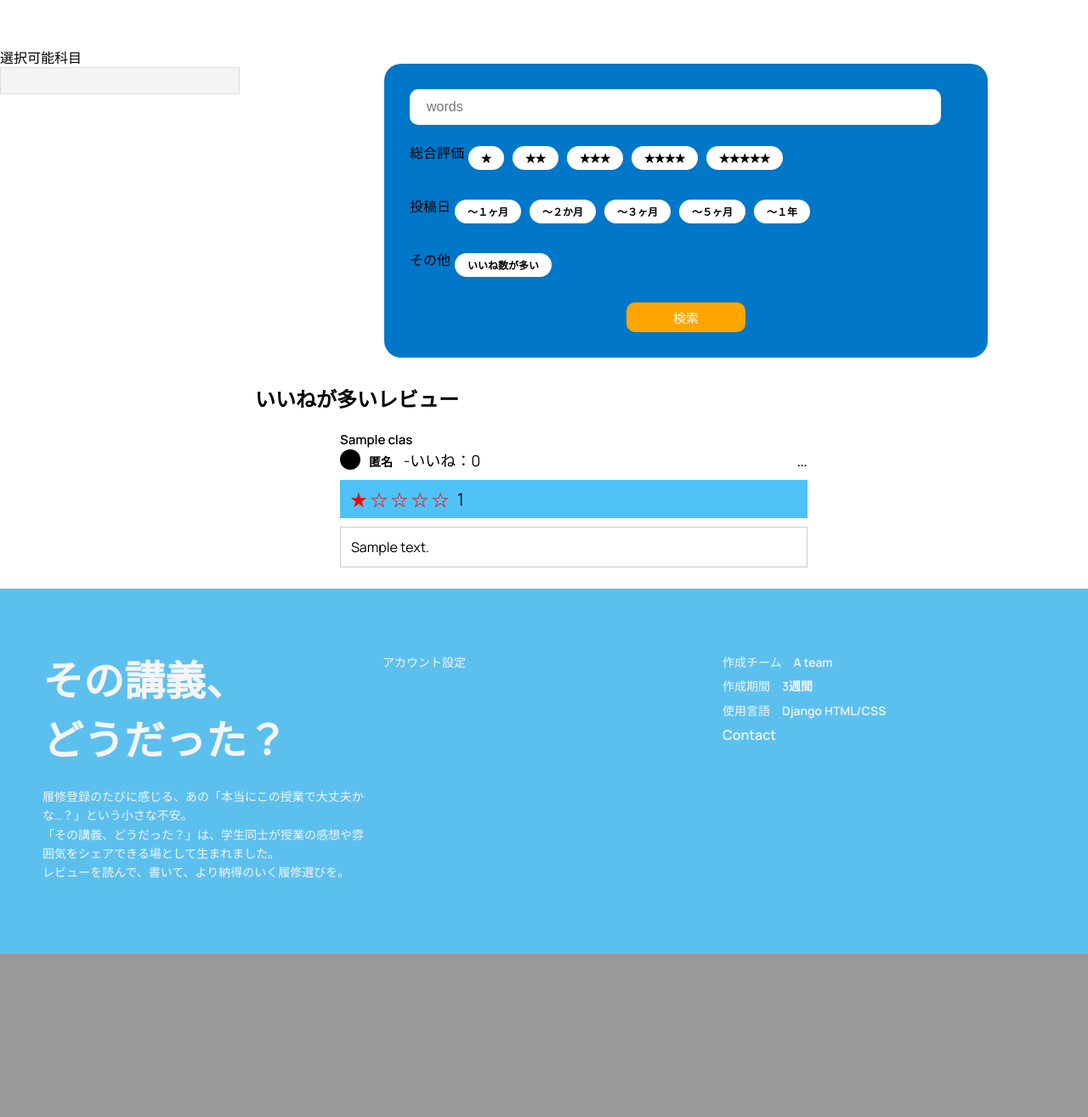
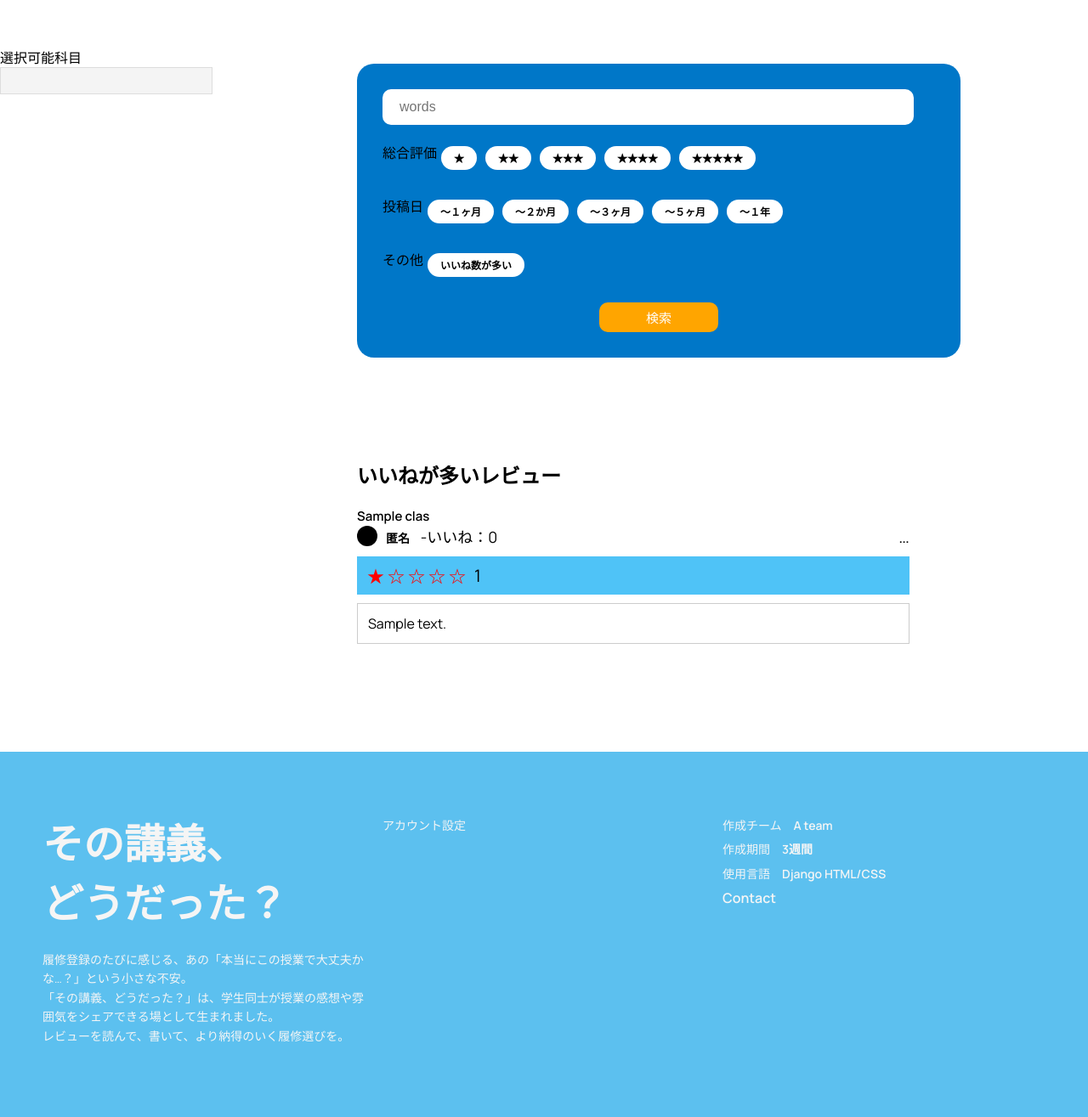
Before and after one commit to knagaki1225/2025_hackathon_teamA, a Django app: page /review/ in a window 1280 px wide. Shown: the part 1075-2390 px from the top of the page at 85% size. Before the commit the page ends 2198 px from the top, so only its background shows below. Run offline with Django 4.2, Linux system fonts and the light colour scheme; a user stored in the database is signed in; tables that the repository leaves empty hold one stand-in row (values such as "Sample post"); some libraries are stand-ins or nearby versions.

Commit message:
デザイン修正

```diff
--- a/templates/home.html
+++ b/templates/home.html
@@ -9,8 +9,9 @@
     background-color: #f4f4f4;
     padding: 15px;
     border: 1px solid #ddd;
+    height: 100%; /* ← 左サイドバーに合わせる */
+    box-sizing: border-box;
   }
-
   .category-block {
     margin-bottom: 20px;
   }
@@ -118,6 +119,7 @@
   .left-sidebar {
     flex: 0 0 auto;
     margin-top: 50px;
+    min-height: 100vh; /* ← ページの高さに応じて縦に伸ばす */
   }
 
   .right-content {
@@ -156,6 +158,7 @@
         <div
           class="category-title"
           onclick="toggleSubcategories('subcat-{{ category.id }}')"
+          style="background-color: F2F7FA;"
         >
           {{ category.category_name }}
         </div>
@@ -211,22 +214,11 @@
         <input type="submit" class="search-button" value="検索">
       </div>
     </form>
-  </div>
-</div>
-
-<script>
-  function toggleSubcategories(id) {
-    const subcatDiv = document.getElementById(id);
-    subcatDiv.style.display =
-      subcatDiv.style.display === "block" ? "none" : "block";
-  }
-</script>
-
-  {% if reviews %}
-  <div style="max-width: 650px; margin: 0 auto 0 300px;">
-    <h2>いいねが多いレビュー</h2>
+    {% if reviews %}
+    <div style="max-width: 650px; margin: 0;">
+      <h2 style="margin-left: 0; margin-top: 120px;">いいねが多いレビュー</h2>
     {% for review, good_count in reviews|slice:":3" %}
-      <div style="margin: 10px 0;  padding-left: 100px; margin-bottom: 25px;">
+    <div style="margin: 10px 0; padding-left: 0; margin-bottom: 25px;">
         <strong style=" font-size:15px;">{{ review.class_id }}</strong>
         <!-- ユーザー情報 -->
         <div style="display: flex; justify-content: space-between; align-items: center;">
@@ -337,4 +329,16 @@
 {% endif %}
 
   </div>
+</div>
+
+<script>
+  function toggleSubcategories(id) {
+    const subcatDiv = document.getElementById(id);
+    subcatDiv.style.display =
+      subcatDiv.style.display === "block" ? "none" : "block";
+  }
+</script>
+
+
+  </div>
 {% endblock %}
```
